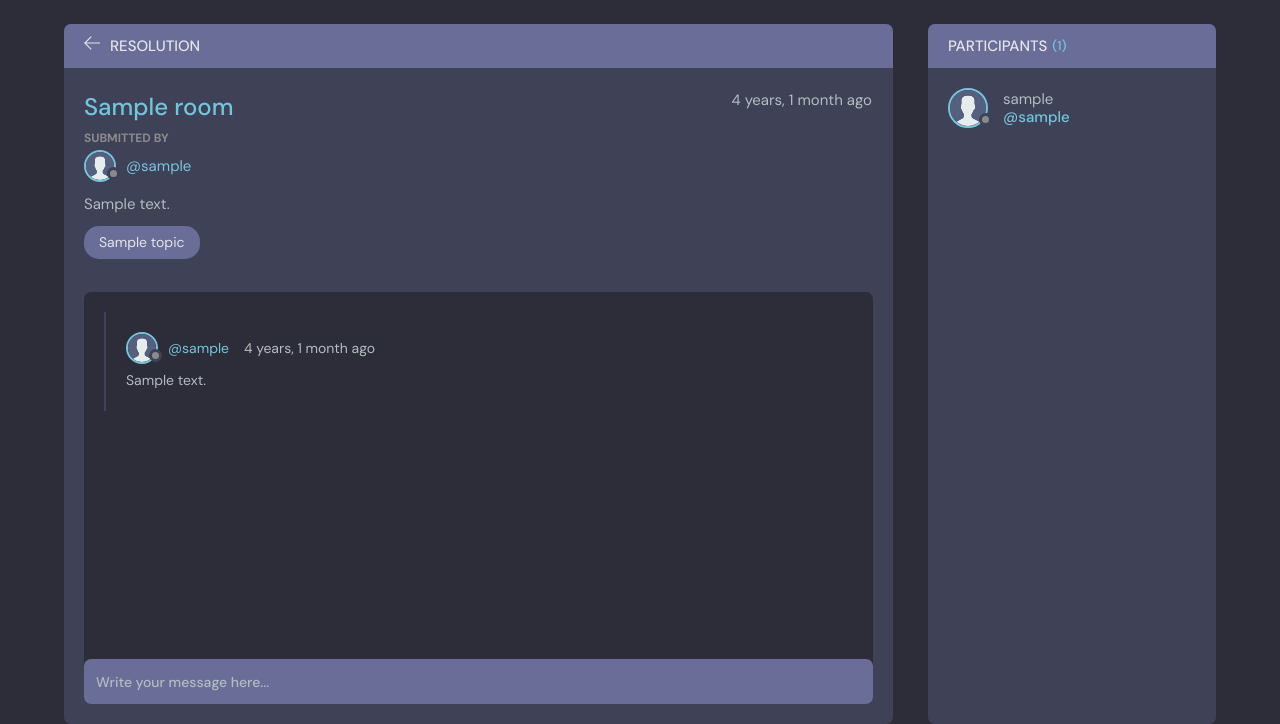
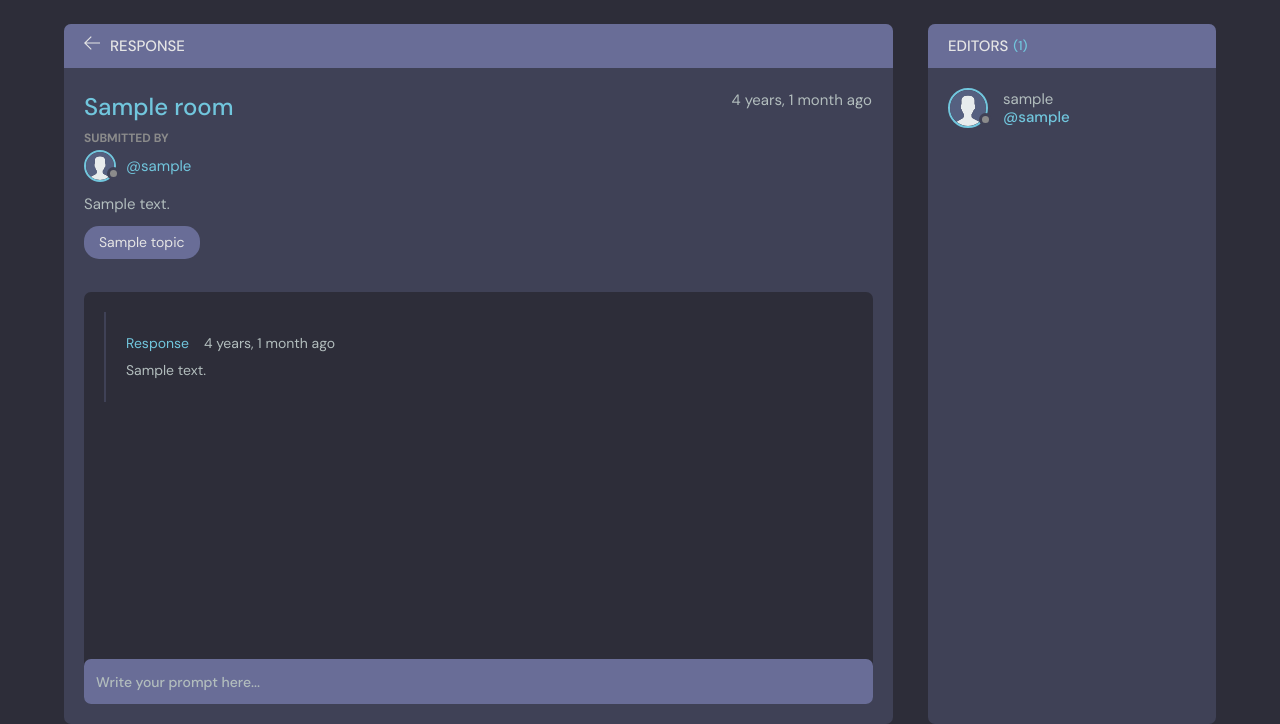
Before and after one commit to M3X1CO/Exchange, a Django app: page /room/1/ in a window 1280 px wide. Shown: the part 76-800 px from the top of the page. Run offline with Django 5.2, Linux system fonts and the light colour scheme; tables that the repository leaves empty hold one stand-in row (values such as "Sample post").

Commit message:
Update room.html
Ui text changes and removed the names in the replies

```diff
--- a/base/templates/base/room.html
+++ b/base/templates/base/room.html
@@ -17,7 +17,7 @@
               ></path>
             </svg>
           </a>
-          <h3>Resolution</h3>
+          <h3>Response</h3>
         </div>
 
         {% if room.host == request.user or request.user.is_staff %}
@@ -88,10 +88,7 @@
               <div class="thread__top">
                 <div class="thread__author">
                   <a href="{% url 'user-profile' message.user.id %}" class="thread__authorInfo">
-                    <div class="avatar avatar--small">
-                      <img src="{% static 'images/avatar.svg' %}" />
-                    </div>
-                    <span>@{{message.user.username}}</span>
+                    <span>Response</span>
                   </a>
                   <span class="thread__date">{{message.created|timesince}} ago</span>
                 </div>
@@ -119,14 +116,14 @@
       <div class="room__message">
         <form action="" method="POST" enctype="multipart/form-data">
         {% csrf_token %}
-        <input name="body" placeholder="Write your message here..." /></form>
+        <input name="body" placeholder="Write your prompt here..." /></form>
       </div>
     </div>
     <!-- Room End -->
 
     <!--   Start -->
     <div class="participants">
-      <h3 class="participants__top">Participants <span>({{participants.count}})</span></h3>
+      <h3 class="participants__top">Editors <span>({{participants.count}})</span></h3>
       <div class="participants__list scroll">
         {% for user in participants %}
         <a href="{% url 'user-profile' user.id %}" class="participant">
```
